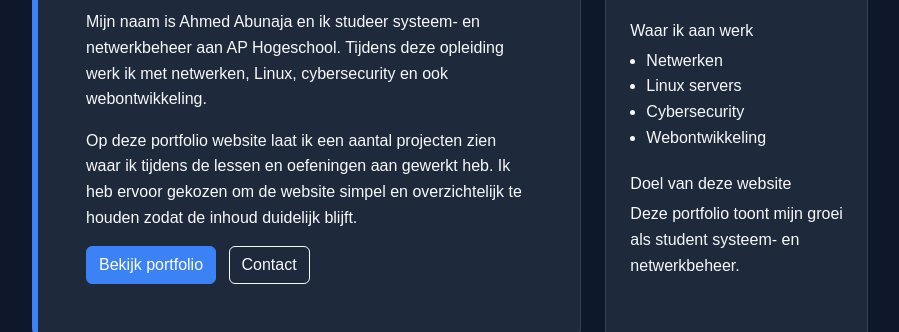
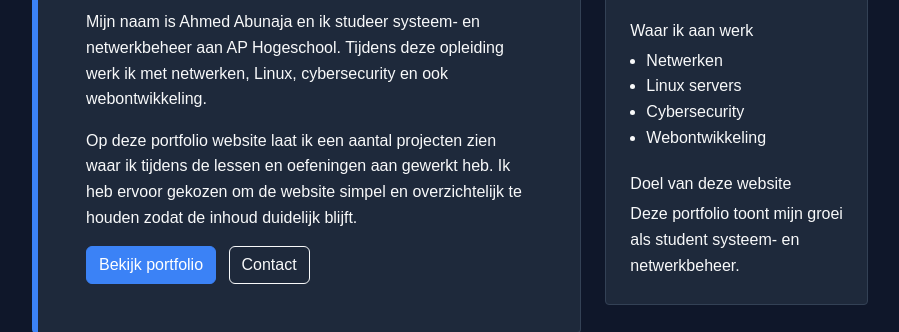
Before and after one commit to achievdb/portfolio, a plain HTML site: page index.html in a window 1280 px wide. Shown: the part 468-800 px from the top of the page, without its empty margins (190-1089 px from the left). Drawn offline with nearby package versions, Linux system fonts and the light colour scheme.

Commit message:
index.html

```diff
--- a/index.html
+++ b/index.html
@@ -138,7 +138,7 @@
         </main>
 
         <aside class="col-lg-4">
-          <section class="simple-box p-4 h-100 text-light rounded-1 border">
+          <section class="simple-box aside-box p-4 text-light rounded-1 border">
             <h2 class="h5 mb-3">Extra informatie</h2>
 
             <p>
```
